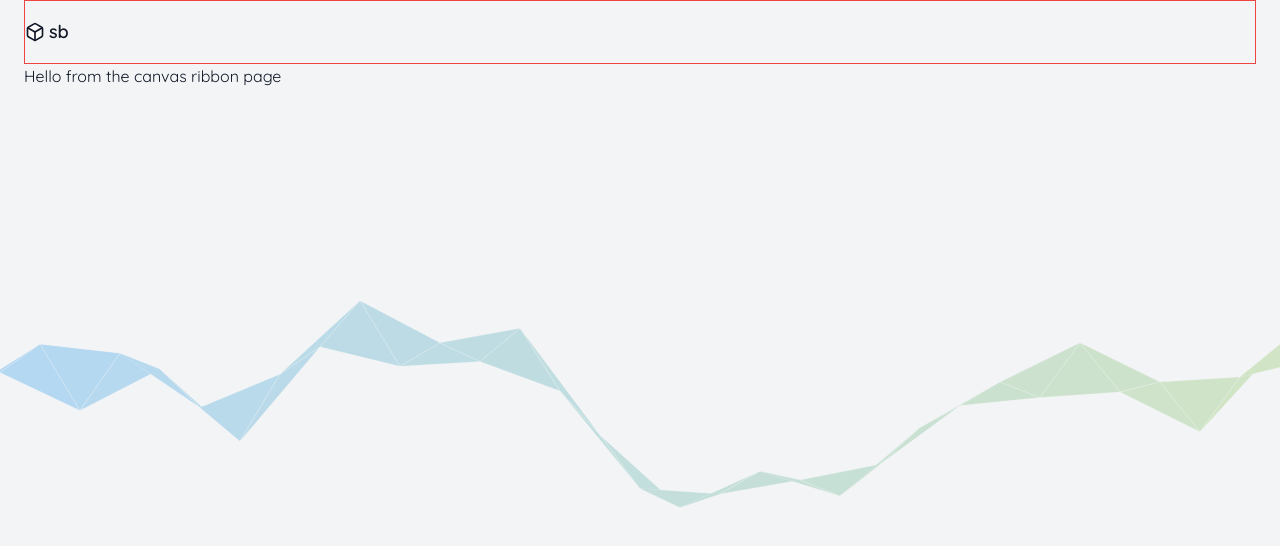
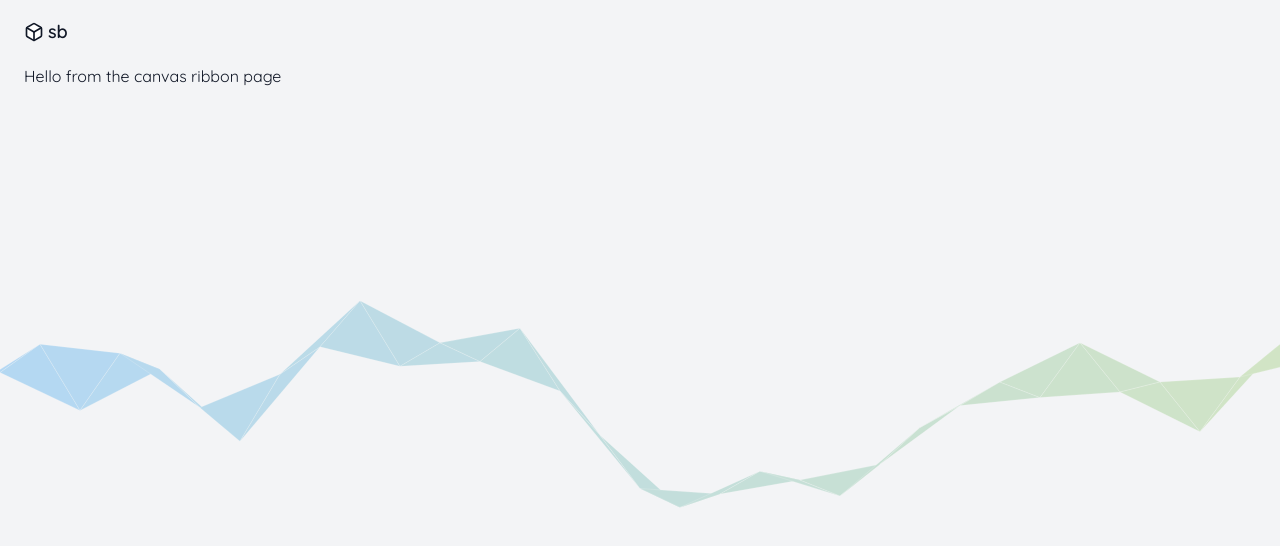
Before and after one commit to scottbedard/scottbedard.net, a Vue app: page /experiments/canvas-ribbon in a window 1280 px wide. Shown: the top 546 px of the page. Built offline with nearby package versions, Linux system fonts and the light colour scheme.

Commit message:
more cleanup

```diff
--- a/src/components/Layout.vue
+++ b/src/components/Layout.vue
@@ -1,6 +1,6 @@
 <template>
   <div>
-    <header class="border border-red-500 h-16 flex items-center">
+    <header class="h-16 flex items-center">
       <RouterLink
         class="flex items-center unstyled-link hover:text-red-500"
         :to="{ name: 'home' }">
```
